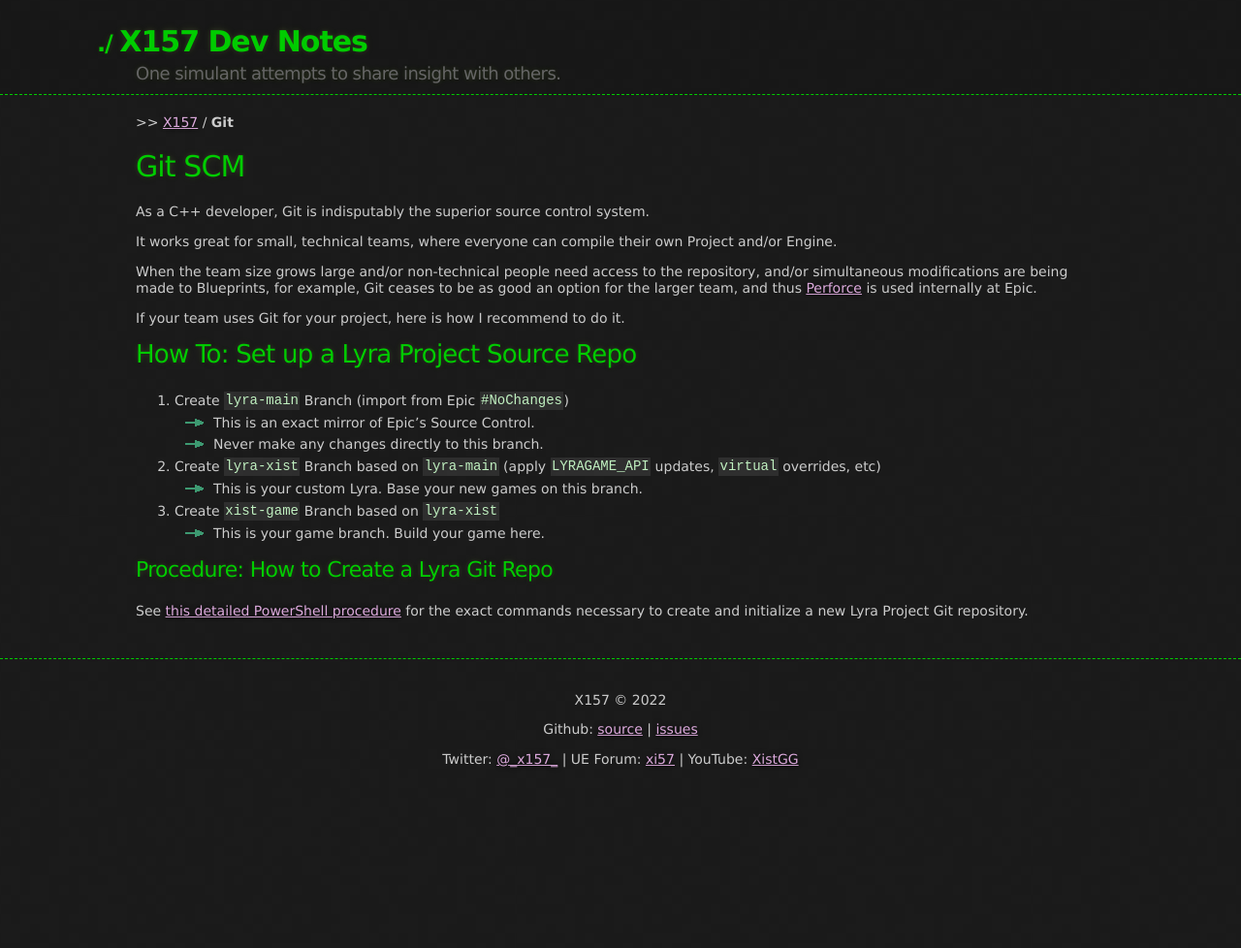
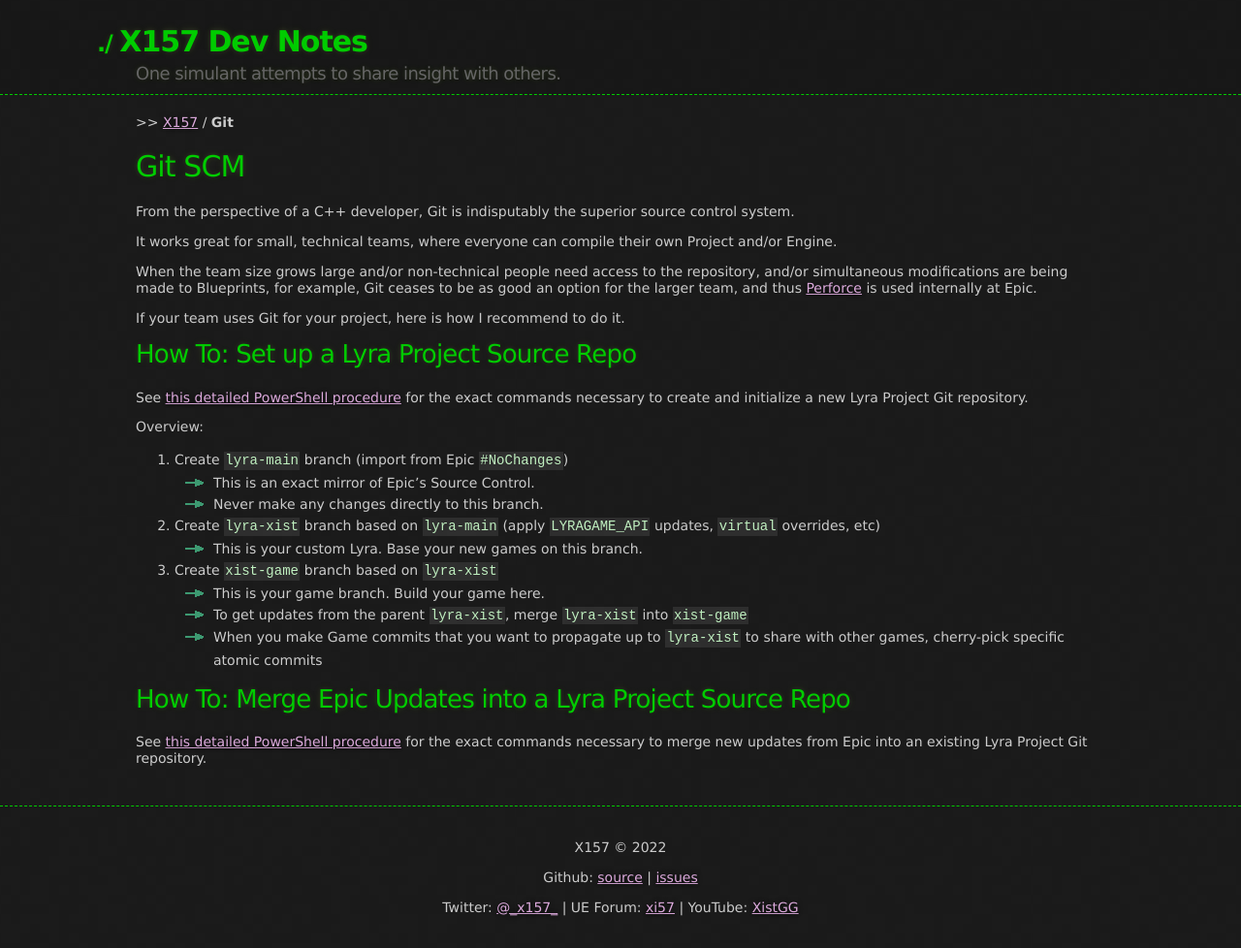
Before and after one commit to x157/x157.github.io, a Jekyll site: the page built from Git/index.md, in a window 1280 px wide. Shown: the whole page at 97% size. Built offline with Jekyll 4.4.1, drawn with Linux system fonts in a browser that asks for light colours; before the commit the page ends 900 px from its top, so only the background shows below that.

Commit message:
Iterate procedure

```diff
--- a/Git/index.md
+++ b/Git/index.md
@@ -6,7 +6,8 @@
 
 # Git SCM
 
-As a C++ developer, Git is indisputably the superior source control system.
+From the perspective of a C++ developer,
+Git is indisputably the superior source control system.
 
 It works great for small, technical teams, where everyone can compile their own
 Project and/or Engine.
@@ -22,17 +23,27 @@
 
 ## How To: Set up a Lyra Project Source Repo
 
-1. Create `lyra-main` Branch (import from Epic `#NoChanges`)
+See [this detailed PowerShell procedure](/UE5/LyraStarterGame/Tutorials/How-to-Create-a-Lyra-Repo)
+for the exact commands necessary to create and initialize a new
+Lyra Project Git repository.
+
+Overview:
+
+1. Create `lyra-main` branch (import from Epic `#NoChanges`)
   - This is an exact mirror of Epic's Source Control.
   - Never make any changes directly to this branch.
-2. Create `lyra-xist` Branch based on `lyra-main` (apply `LYRAGAME_API` updates, `virtual` overrides, etc)
+2. Create `lyra-xist` branch based on `lyra-main` (apply `LYRAGAME_API` updates, `virtual` overrides, etc)
   - This is your custom Lyra. Base your new games on this branch.
-3. Create `xist-game` Branch based on `lyra-xist`
+3. Create `xist-game` branch based on `lyra-xist`
   - This is your game branch. Build your game here.
+  - To get updates from the parent `lyra-xist`, merge `lyra-xist` into `xist-game`
+  - When you make Game commits that you want to propagate up to `lyra-xist` to share with other games,
+    cherry-pick specific atomic commits
 
 
-### Procedure: How to Create a Lyra Git Repo
 
-See [this detailed PowerShell procedure](./How-to-Create-a-Lyra-Repo)
-for the exact commands necessary to create and initialize a new
-Lyra Project Git repository.
+## How To: Merge Epic Updates into a Lyra Project Source Repo
+
+See [this detailed PowerShell procedure](/UE5/LyraStarterGame/Tutorials/Procedure-Merge-Epic-Source-into-Git)
+for the exact commands necessary to merge new updates from Epic
+into an existing Lyra Project Git repository.
```
Also changed, not shown: Git/How-to-Create-a-Lyra-Repo.md (deleted, +0 -159 lines), UE5/LyraStarterGame/Tutorials/How-to-Create-a-Lyra-Repo.md (added, +178 -0 lines), UE5/LyraStarterGame/Tutorials/Procedure-Merge-Epic-Source-into-Git.md (+15 -7 lines).
